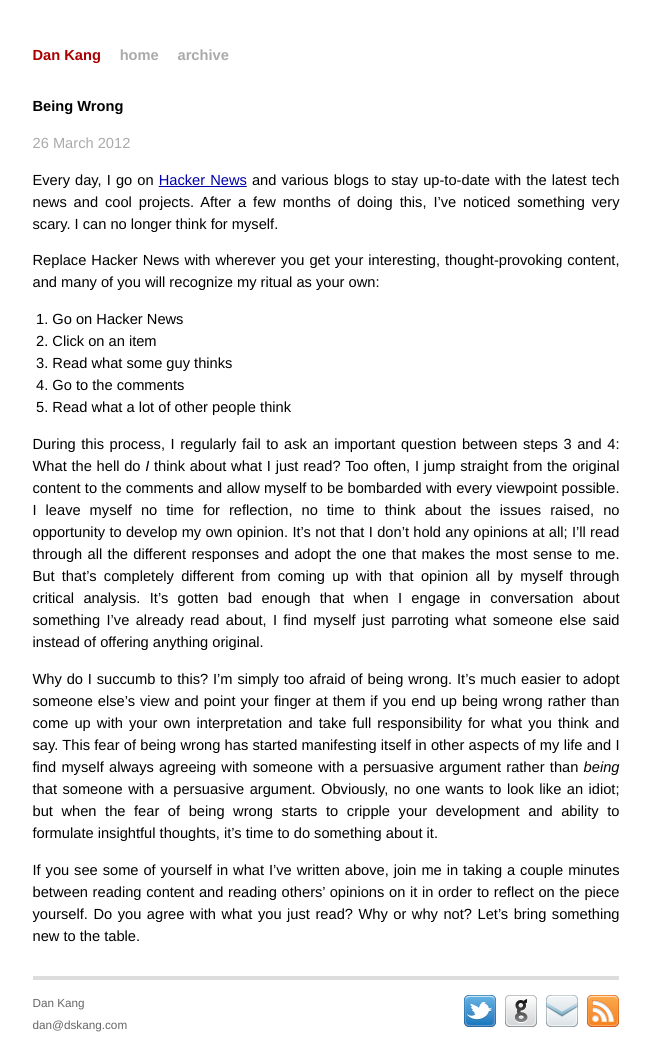
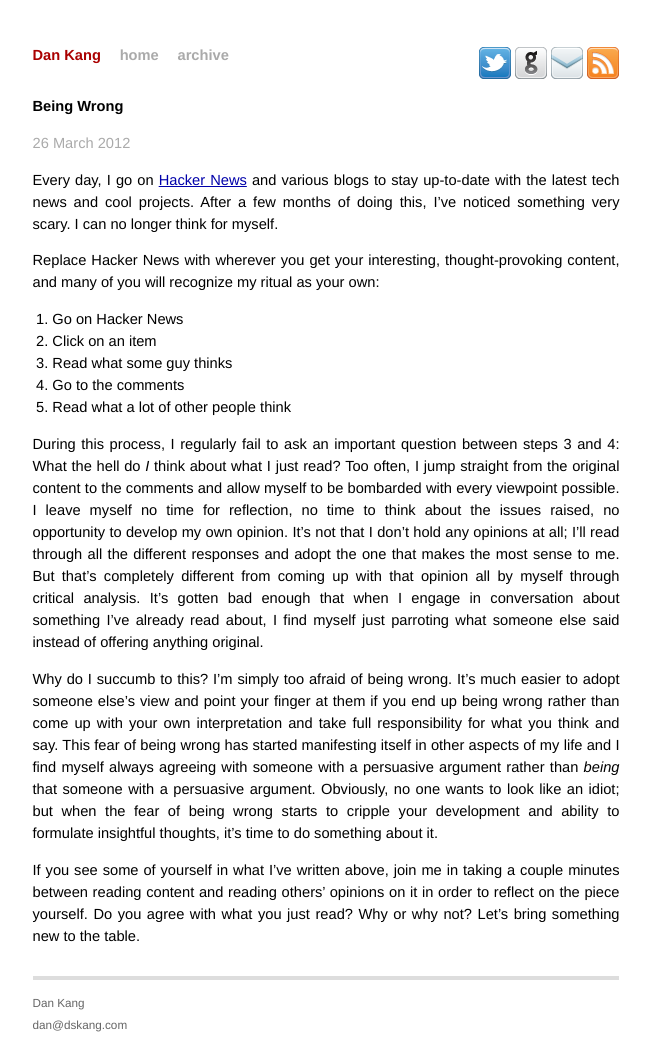
Before and after one commit to namukang/dskang.github.io, a Jekyll site: the page built from index.html, in a window 1280 px wide. Shown: the whole page, without its empty margins (314-964 px from the left). Built offline with Jekyll 4.4.1, drawn with Linux system fonts in a browser that asks for light colours; the list of posts is cut into pages by our own code.

Commit message:
Move icons to the top of page

```diff
--- a/_layouts/default.html
+++ b/_layouts/default.html
@@ -34,6 +34,12 @@
     <a href="/">Dan Kang</a>
     <a class="extra" href="/">home</a>
     <a class="extra" href="/archive.html">archive</a>
+    <div class="icons">
+      <a href="http://twitter.com/danskang/"><img src="/images/twitter.png" alt="Twitter"/></a>
+      <a href="http://github.com/dskang/"><img src="/images/github.png" alt="Github"/></a>
+      <a href="mailto:dan@dskang.com"><img src="/images/email.png" alt="Email"/></a>
+      <a href="http://feeds.feedburner.com/dskang"><img src="/images/rss.png" alt="RSS Feed"/></a>
+    </div>
   </div>
 
   {{ content }}
@@ -45,12 +51,6 @@
         dan@dskang.com
       </p>
     </div>
-    <div class="icons">
-      <a href="http://twitter.com/danskang/"><img src="/images/twitter.png" alt="Twitter"/></a>
-      <a href="http://github.com/dskang/"><img src="/images/github.png" alt="Github"/></a>
-      <a href="mailto:dan@dskang.com"><img src="/images/email.png" alt="Email"/></a>
-      <a href="http://feeds.feedburner.com/dskang"><img src="/images/rss.png" alt="RSS Feed"/></a>
-    </div>
   </div>
 </div>
 
--- a/css/screen.css
+++ b/css/screen.css
@@ -149,6 +149,11 @@ ul.posts span {
     color: #8085C1;
 }
 
+.icons {
+    margin-top: 0.2em;
+    float: right;
+}
+
 .site .footer .icons {
     margin-top: 1.3em;
     margin-bottom: 1em;
```
